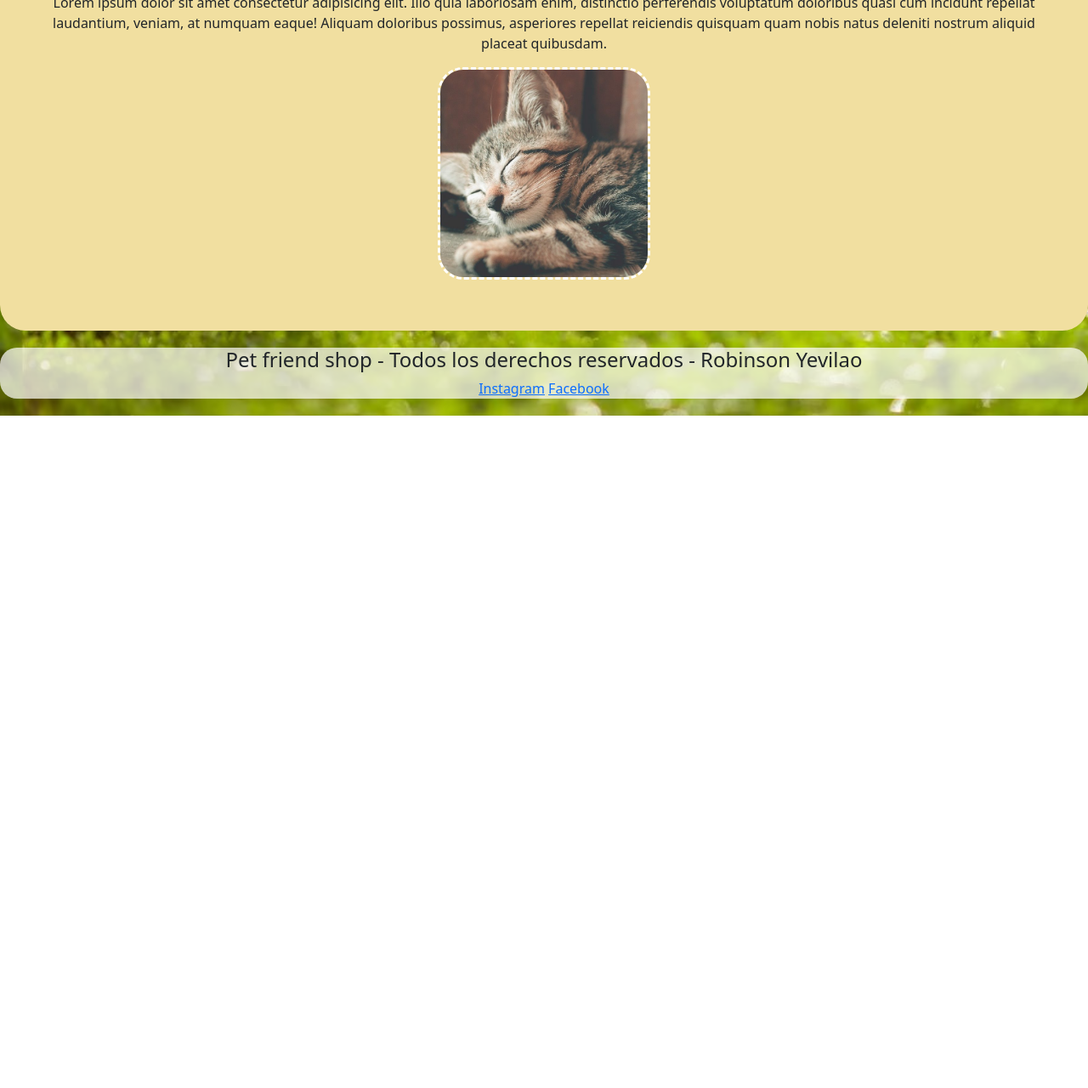
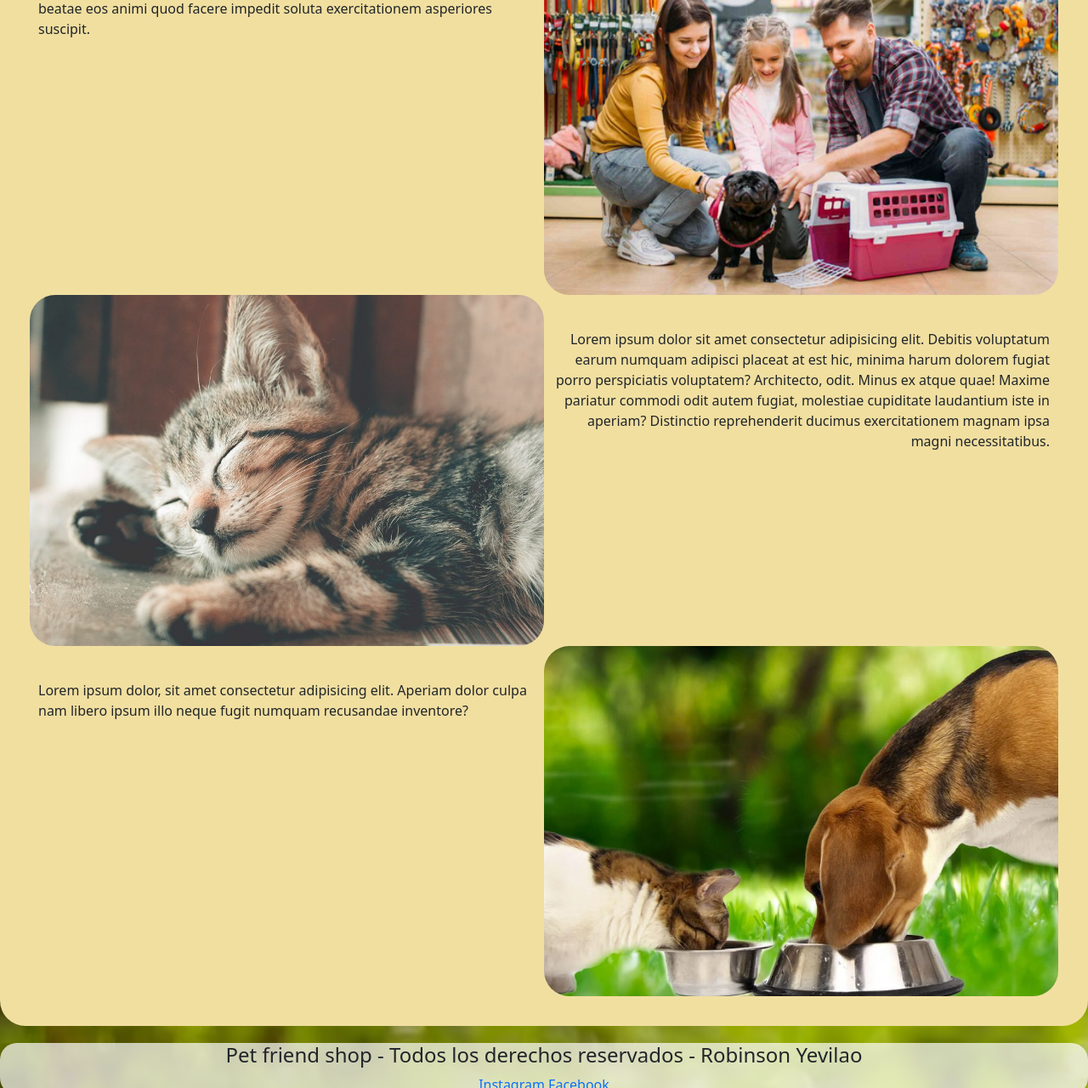
Before and after one commit to Robinson555/PFYevilao, a plain HTML site: page html/quienessomos.html in a window 1280 px wide. Shown: the part 331-1611 px from the top of the page at 85% size. Before the commit the page ends 820 px from the top, so only its background shows below. Drawn offline with nearby package versions, Linux system fonts and the light colour scheme; a web font is replaced by a local one.

Commit message:
modificacion html contacto, mas contenido

```diff
--- a/css/estilo.css
+++ b/css/estilo.css
@@ -136,16 +136,103 @@ main {
 /********** QUIENESSOMOS **********/
 
 .contenedor {
-    display: flex;
-    justify-content: space-around;
-    flex-wrap: wrap;
-    padding: 40px;
-    width:100%;
-    margin: 15px auto;
-    border-radius: 20px;
+    display: grid;
+    grid-auto-columns: 1fr;
+    grid-auto-rows: 1fr;
+    grid-template-columns: 1fr 1fr;
+    grid-template-rows: 1fr 1fr 1fr;
+    gap: 0px 0px;
+    padding: 30px;
+    grid: wrap;
+    grid-template-areas:
+    "texto1 imagent1"
+    "imagent2 texto2"
+    "texto3 imagent3";
 }
 
-.imgQs{
+.texto1 {
+    grid-area: texto1;
+    grid: wrap;
+    display: flex;
+    text-align: -webkit-left;
+    justify-content: center;
+    padding: 10px;
+    margin-top: 30px;
+}
+.imagent1 .img {
+    grid-area: imagent1;
+    text-align: center;
+    justify-content: center;
+    grid: wrap;
+}
+.texto2 {
+    grid-area: texto2;
+    text-align: center;
+    justify-content: center;
+    grid: wrap;
+    display: flex;
+    text-align: -webkit-right;
+    justify-content: center;
+    padding: 10px;
+    margin-top: 30px;
+}
+.imagent2 {
+    grid-area: imagent2;
+    text-align: center;
+    justify-content: center;
+    grid: wrap;
+}
+.texto3 {
+    grid-area: texto3;
+    text-align: center;
+    justify-content: center;
+    grid: wrap;
+    display: flex;
+    text-align: -webkit-left;
+    justify-content: center;
+    padding: 10px;
+    margin-top: 30px;
+}
+.imagent3 {
+    grid-area: imagent3;
+    text-align: center;
+    justify-content: center;
+    grid: wrap;
+}
+
+.imagent1 img {
+    border-radius: 30px;
+}
+.imagent2 img {
+    border-radius: 30px;
+}
+.imagent3 img {
+    border-radius: 30px;
+}
+
+/* Resolución para movil */
+@media (max-width:767px){
+    .contenedor {
+        grid-template-areas:
+        "texto1"
+        "imagent1"
+        "texto2"
+        "imagent2"
+        "texto3"
+        "imagent3"
+    }
+}
+/* Resolución para tablet */
+@media (max-width:768px){
+    .contenedor {
+        grid-template-areas:
+            "texto1 imagent1"
+            "imagent2 texto2"
+            "texto3 imagent3"
+    }
+}
+
+/* .imgQs{
     display: flex;
     width: 200px;
     border-radius: 30px;
@@ -153,7 +240,7 @@ main {
     flex-direction: row-reverse;
     width: 250px;
     height: 250px;
-}
+} */
 
 /**************** PRODUCTOS *************/
 .productos {
--- a/html/quienessomos.html
+++ b/html/quienessomos.html
@@ -49,13 +49,26 @@
 
         <h1 class="tituloPrincipal">¿Quienes Somos?</h1>
 
-        <div class="contenedor">
-            <div class="parrafo">
-                <h2>Un poco sobre nosotros</h2>
-                <p>Lorem ipsum dolor sit amet consectetur adipisicing elit. Illo quia laboriosam enim, distinctio perferendis voluptatum doloribus quasi cum incidunt repellat laudantium, veniam, at numquam eaque! Aliquam doloribus possimus, asperiores repellat reiciendis quisquam quam nobis natus deleniti nostrum aliquid placeat quibusdam.</p>
+        <section class="contenedor">
+            <div class="texto1">
+                <p>Lorem ipsum dolor sit amet consectetur adipisicing elit. Provident quasi beatae eos animi quod facere impedit soluta exercitationem asperiores suscipit.</p>
             </div>
-            <img class="imgQs" src="../img/gatos.jpg" alt="gatos" />
-        </div>
+            <div class="imagent1">
+                <img src="../img/cuidado.png" alt="imagent1">
+            </div>
+            <div class="texto2">
+                <p>Lorem ipsum dolor sit amet consectetur adipisicing elit. Debitis voluptatum earum numquam adipisci placeat at est hic, minima harum dolorem fugiat porro perspiciatis voluptatem? Architecto, odit. Minus ex atque quae! Maxime pariatur commodi odit autem fugiat, molestiae cupiditate laudantium iste in aperiam? Distinctio reprehenderit ducimus exercitationem magnam ipsa magni necessitatibus.</p>
+            </div>
+            <div class="imagent2">
+                <img src="../img/gatos.jpg" alt="imagent2">
+            </div>
+            <div class="texto3">
+                <p>Lorem ipsum dolor, sit amet consectetur adipisicing elit. Aperiam dolor culpa nam libero ipsum illo neque fugit numquam recusandae inventore?</p>
+            </div>
+            <div class="imagent3">
+                <img src="../img/perro.jpg" alt="imagent3">
+            </div>
+        </section>
 
         </main>
         <footer>
```
Also changed, not shown: img/cuidado.png (renamed from img/imgapoyodos.png).
